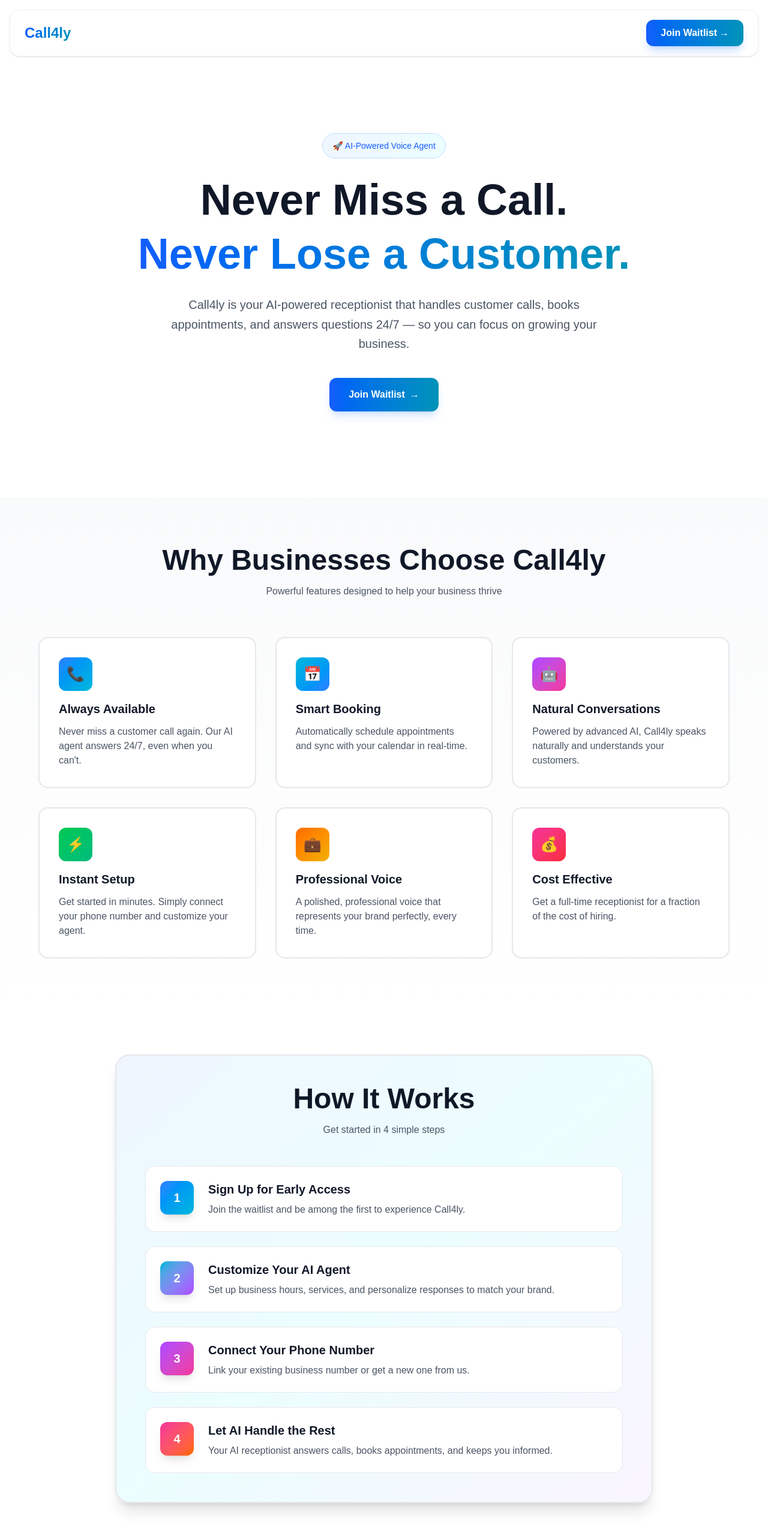
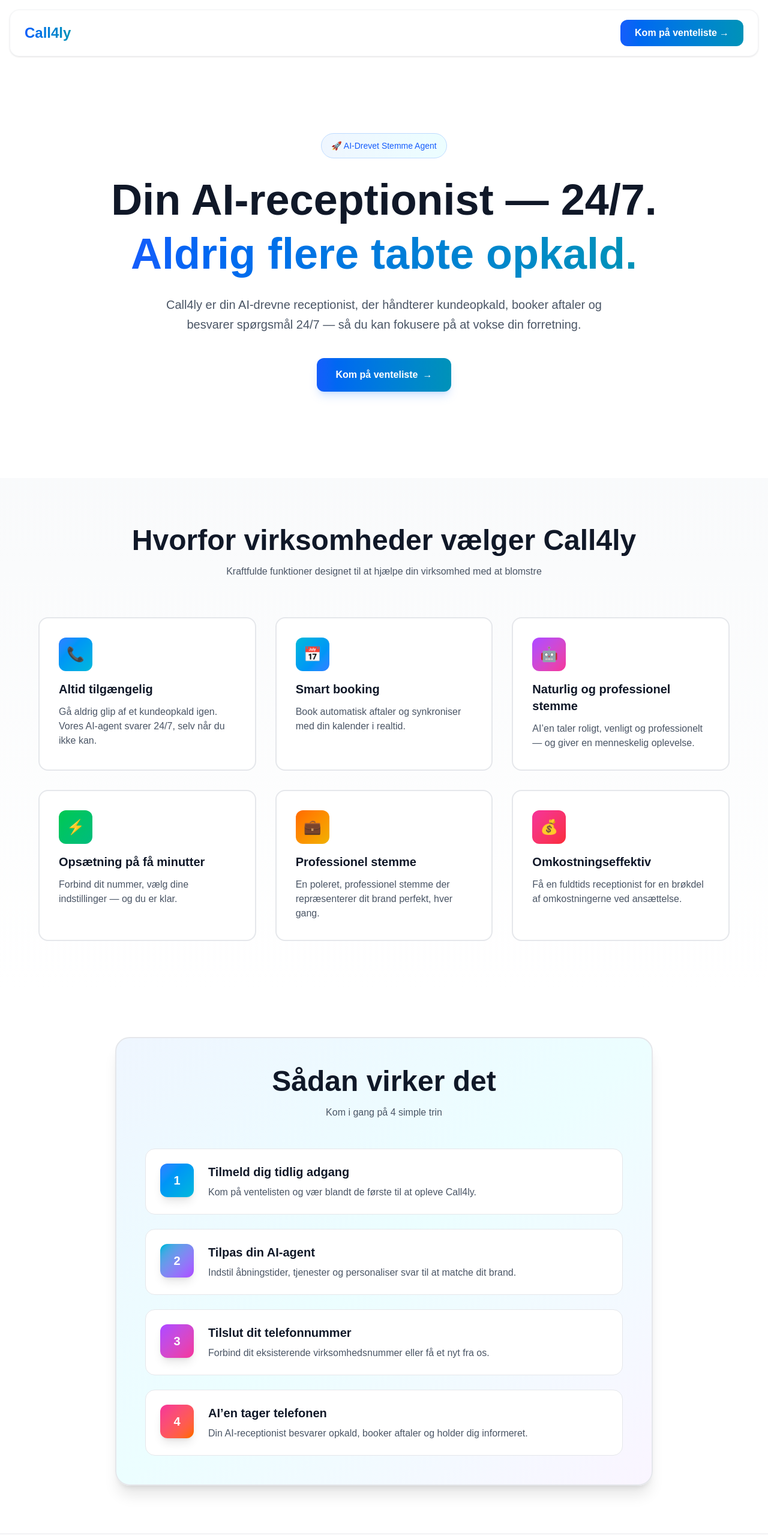
Before and after one commit to moha3052/call4ly-landing, a Next.js app: page / in a window 1280 px wide. Shown: the top 2566 px of the page at 60% size. Built offline with nearby package versions, Linux system fonts and the light colour scheme.

Commit message:
Mangler små ting ved landing page

```diff
--- a/app/components/navigation/Navbar.tsx
+++ b/app/components/navigation/Navbar.tsx
@@ -1,31 +1,43 @@
 "use client"
 
 import Link from "next/link";
+import Image from "next/image";
 
 export default function Navbar(){
     return (
-        <div className="sticky top-4 z-50 mx-4 mb-4">
-            <div className="max-w-7xl mx-auto rounded-2xl border border-gray-200/50 bg-white/60 backdrop-blur-xl shadow-sm hover:shadow-md transition-all duration-300">
+        <nav className="sticky top-4 z-50 mx-4 mb-4">
+            <div className="max-w-7xl mx-auto rounded-2xl border border-gray-200/50 bg-white/70 backdrop-blur-xl shadow-sm  transition-all duration-300">
+
                 <div className="flex items-center justify-between px-6 py-4">
+
                     {/* Logo */}
-                    <Link href="/">
-                        <div className="flex items-center gap-2 group">
-                            <h2 className="text-2xl font-bold bg-gradient-to-r from-blue-600 to-cyan-600 bg-clip-text text-transparent group-hover:from-blue-700 group-hover:to-cyan-700 transition-all">
-                                Call4ly
-                            </h2>
-                        </div>
+                    <Link href="/" aria-label="Call4ly Forside" className="flex items-center gap-2 cursor-pointer">
+                        {/* Optional real logo */}
+                        {/*
+            <Image
+              src="/logo.png"
+              alt="Call4ly Logo"
+              width={32}
+              height={32}
+            />
+            */}
+                        <h2 className="text-2xl font-bold bg-gradient-to-r from-blue-600 to-cyan-600 bg-clip-text text-transparent transition-all duration-300">
+                            Call4ly
+                        </h2>
                     </Link>
 
-                    {/* Right side - Join Waitlist Button */}
+                    {/* CTA */}
                     <Link
                         href="/waitlist"
-                        className="group bg-gradient-to-r from-blue-600 to-cyan-600 hover:from-blue-700 hover:to-cyan-700 text-white font-semibold py-2.5 px-6 rounded-xl shadow-lg shadow-blue-500/25 hover:shadow-xl hover:shadow-blue-500/30 transition-all transform hover:scale-105"
+                        className="group bg-gradient-to-r from-blue-600 to-cyan-600 hover:from-blue-700 hover:to-cyan-700 text-white font-semibold py-2.5 px-6 rounded-xl  transition-all transform hover:scale-105"
                     >
-                        Join Waitlist
+                        Kom på venteliste
                         <span className="inline-block ml-1 transform group-hover:translate-x-1 transition-transform">→</span>
                     </Link>
+
                 </div>
+
             </div>
-        </div>
-    )
+        </nav>
+    );
 }
--- a/app/page.tsx
+++ b/app/page.tsx
@@ -16,20 +16,20 @@
 
                 <div className="max-w-5xl mx-auto">
                     <div className="inline-block mb-6 px-4 py-2 bg-gradient-to-r from-blue-50 to-cyan-50 border border-blue-200 rounded-full animate-fade-in">
-                        <span className="text-blue-600 text-sm font-medium">🚀 AI-Powered Voice Agent</span>
+                        <span className="text-blue-600 text-sm font-medium">🚀 AI-Drevet Stemme Agent</span>
                     </div>
 
                     <h1 className="text-5xl md:text-7xl font-bold text-gray-900 mb-6 leading-tight animate-slide-up">
-                        Never Miss a Call.
+                        Din AI-receptionist — 24/7.
                         <br />
                         <span className="bg-gradient-to-r from-blue-600 to-cyan-600 bg-clip-text text-transparent">
-                            Never Lose a Customer.
+                            Aldrig flere tabte opkald.
                         </span>
                     </h1>
 
                     <p className="text-gray-600 text-lg md:text-xl max-w-3xl mx-auto mb-10 leading-relaxed animate-slide-up delay-100">
-                        Call4ly is your AI-powered receptionist that handles customer calls, books appointments,
-                        and answers questions 24/7 — so you can focus on growing your business.
+                        Call4ly er din AI-drevne receptionist, der håndterer kundeopkald, booker aftaler
+                        og besvarer spørgsmål 24/7 — så du kan fokusere på at vokse din forretning.
                     </p>
 
                     <div className="flex justify-center items-center mb-16 animate-slide-up delay-200">
@@ -37,7 +37,7 @@
                             href="/waitlist"
                             className="group bg-gradient-to-r from-blue-600 to-cyan-600 hover:from-blue-700 hover:to-cyan-700 text-white font-semibold py-4 px-8 rounded-xl shadow-lg shadow-blue-500/20 transition-all transform hover:scale-105 hover:shadow-xl hover:shadow-blue-500/30"
                         >
-                            Join Waitlist
+                            Kom på venteliste
                             <span className="inline-block ml-2 transform group-hover:translate-x-1 transition-transform">→</span>
                         </Link>
                     </div>
@@ -48,10 +48,10 @@
             <section className="py-20 px-8 bg-gradient-to-b from-gray-50 to-white">
                 <div className="max-w-6xl mx-auto">
                     <h2 className="text-3xl md:text-5xl font-bold text-gray-900 text-center mb-4 animate-fade-in">
-                        Why Businesses Choose Call4ly
+                        Hvorfor virksomheder vælger Call4ly
                     </h2>
                     <p className="text-gray-600 text-center mb-16 max-w-2xl mx-auto animate-fade-in delay-100">
-                        Powerful features designed to help your business thrive
+                        Kraftfulde funktioner designet til at hjælpe din virksomhed med at blomstre
                     </p>
 
                     <div className="grid md:grid-cols-3 gap-8">
@@ -59,9 +59,9 @@
                             <div className="w-14 h-14 bg-gradient-to-br from-blue-500 to-cyan-500 rounded-xl flex items-center justify-center mb-4 transform group-hover:scale-110 group-hover:rotate-3 transition-all duration-150">
                                 <span className="text-2xl">📞</span>
                             </div>
-                            <h3 className="text-xl font-bold text-gray-900 mb-3">Always Available</h3>
+                            <h3 className="text-xl font-bold text-gray-900 mb-3">Altid tilgængelig</h3>
                             <p className="text-gray-600">
-                                Never miss a customer call again. Our AI agent answers 24/7, even when you can't.
+                                Gå aldrig glip af et kundeopkald igen. Vores AI-agent svarer 24/7, selv når du ikke kan.
                             </p>
                         </div>
 
@@ -69,9 +69,9 @@
                             <div className="w-14 h-14 bg-gradient-to-br from-cyan-500 to-blue-500 rounded-xl flex items-center justify-center mb-4 transform group-hover:scale-110 group-hover:rotate-3 transition-all duration-150">
                                 <span className="text-2xl">📅</span>
                             </div>
-                            <h3 className="text-xl font-bold text-gray-900 mb-3">Smart Booking</h3>
+                            <h3 className="text-xl font-bold text-gray-900 mb-3">Smart booking</h3>
                             <p className="text-gray-600">
-                                Automatically schedule appointments and sync with your calendar in real-time.
+                                Book automatisk aftaler og synkroniser med din kalender i realtid.
                             </p>
                         </div>
 
@@ -79,9 +79,9 @@
                             <div className="w-14 h-14 bg-gradient-to-br from-purple-500 to-pink-500 rounded-xl flex items-center justify-center mb-4 transform group-hover:scale-110 group-hover:rotate-3 transition-all duration-150">
                                 <span className="text-2xl">🤖</span>
                             </div>
-                            <h3 className="text-xl font-bold text-gray-900 mb-3">Natural Conversations</h3>
+                            <h3 className="text-xl font-bold text-gray-900 mb-3">Naturlig og professionel stemme</h3>
                             <p className="text-gray-600">
-                                Powered by advanced AI, Call4ly speaks naturally and understands your customers.
+                                AI’en taler roligt, venligt og professionelt — og giver en menneskelig oplevelse.
                             </p>
                         </div>
 
@@ -89,9 +89,9 @@
                             <div className="w-14 h-14 bg-gradient-to-br from-green-500 to-emerald-500 rounded-xl flex items-center justify-center mb-4 transform group-hover:scale-110 group-hover:rotate-3 transition-all duration-150">
                                 <span className="text-2xl">⚡</span>
                             </div>
-                            <h3 className="text-xl font-bold text-gray-900 mb-3">Instant Setup</h3>
+                            <h3 className="text-xl font-bold text-gray-900 mb-3">Opsætning på få minutter</h3>
                             <p className="text-gray-600">
-                                Get started in minutes. Simply connect your phone number and customize your agent.
+                                Forbind dit nummer, vælg dine indstillinger — og du er klar.
                             </p>
                         </div>
 
@@ -99,9 +99,9 @@
                             <div className="w-14 h-14 bg-gradient-to-br from-orange-500 to-yellow-500 rounded-xl flex items-center justify-center mb-4 transform group-hover:scale-110 group-hover:rotate-3 transition-all duration-150">
                                 <span className="text-2xl">💼</span>
                             </div>
-                            <h3 className="text-xl font-bold text-gray-900 mb-3">Professional Voice</h3>
+                            <h3 className="text-xl font-bold text-gray-900 mb-3">Professionel stemme</h3>
                             <p className="text-gray-600">
-                                A polished, professional voice that represents your brand perfectly, every time.
+                                En poleret, professionel stemme der repræsenterer dit brand perfekt, hver gang.
                             </p>
                         </div>
 
@@ -109,9 +109,9 @@
                             <div className="w-14 h-14 bg-gradient-to-br from-pink-500 to-red-500 rounded-xl flex items-center justify-center mb-4 transform group-hover:scale-110 group-hover:rotate-3 transition-all duration-150">
                                 <span className="text-2xl">💰</span>
                             </div>
-                            <h3 className="text-xl font-bold text-gray-900 mb-3">Cost Effective</h3>
+                            <h3 className="text-xl font-bold text-gray-900 mb-3">Omkostningseffektiv</h3>
                             <p className="text-gray-600">
-                                Get a full-time receptionist for a fraction of the cost of hiring.
+                                Få en fuldtids receptionist for en brøkdel af omkostningerne ved ansættelse.
                             </p>
                         </div>
                     </div>
@@ -123,10 +123,10 @@
                 <div className="max-w-4xl mx-auto">
                     <div className="bg-gradient-to-br from-blue-50 via-cyan-50 to-purple-50 border-2 border-gray-200 rounded-3xl p-10 md:p-12 shadow-xl">
                         <h2 className="text-3xl md:text-5xl font-bold text-gray-900 text-center mb-4">
-                            How It Works
+                            Sådan virker det
                         </h2>
                         <p className="text-gray-600 text-center mb-12 max-w-2xl mx-auto">
-                            Get started in 4 simple steps
+                            Kom i gang på 4 simple trin
                         </p>
 
                         <div className="space-y-6">
@@ -135,8 +135,8 @@
                                     1
                                 </div>
                                 <div>
-                                    <h3 className="text-xl font-bold text-gray-900 mb-2">Sign Up for Early Access</h3>
-                                    <p className="text-gray-600">Join the waitlist and be among the first to experience Call4ly.</p>
+                                    <h3 className="text-xl font-bold text-gray-900 mb-2">Tilmeld dig tidlig adgang</h3>
+                                    <p className="text-gray-600">Kom på ventelisten og vær blandt de første til at opleve Call4ly.</p>
                                 </div>
                             </div>
 
@@ -145,8 +145,8 @@
                                     2
                                 </div>
                                 <div>
-                                    <h3 className="text-xl font-bold text-gray-900 mb-2">Customize Your AI Agent</h3>
-                                    <p className="text-gray-600">Set up business hours, services, and personalize responses to match your brand.</p>
+                                    <h3 className="text-xl font-bold text-gray-900 mb-2">Tilpas din AI-agent</h3>
+                                    <p className="text-gray-600">Indstil åbningstider, tjenester og personaliser svar til at matche dit brand.</p>
                                 </div>
                             </div>
 
@@ -155,8 +155,8 @@
                                     3
                                 </div>
                                 <div>
-                                    <h3 className="text-xl font-bold text-gray-900 mb-2">Connect Your Phone Number</h3>
-                                    <p className="text-gray-600">Link your existing business number or get a new one from us.</p>
+                                    <h3 className="text-xl font-bold text-gray-900 mb-2">Tilslut dit telefonnummer</h3>
+                                    <p className="text-gray-600">Forbind dit eksisterende virksomhedsnummer eller få et nyt fra os.</p>
                                 </div>
                             </div>
 
@@ -165,8 +165,8 @@
                                     4
                                 </div>
                                 <div>
-                                    <h3 className="text-xl font-bold text-gray-900 mb-2">Let AI Handle the Rest</h3>
-                                    <p className="text-gray-600">Your AI receptionist answers calls, books appointments, and keeps you informed.</p>
+                                    <h3 className="text-xl font-bold text-gray-900 mb-2">AI’en tager telefonen</h3>
+                                    <p className="text-gray-600">Din AI-receptionist besvarer opkald, booker aftaler og holder dig informeret.</p>
                                 </div>
                             </div>
                         </div>
@@ -183,7 +183,7 @@
                                 Call4ly
                             </h3>
                             <p className="text-gray-600 text-sm">
-                                © 2025 Call4ly. All rights reserved.
+                                © 2025 Call4ly. Alle rettigheder forbeholdes.
                             </p>
                         </div>
                         <div className="flex gap-6">
--- a/app/waitlist/page.tsx
+++ b/app/waitlist/page.tsx
@@ -17,30 +17,41 @@
         e.preventDefault();
         setLoading(true);
 
-        // Insert into Supabase
-        const { error } = await supabase.from("waitlist").insert([form]);
-        if (error) {
-            console.error("❌ Databasefejl:", error);
-            alert("Der skete en fejl. Prøv igen senere.");
-            setLoading(false);
+        try {
+            // Kør database og email parallelt
+            const [dbRes, emailRes] = await Promise.all([
+                supabase.from("waitlist").insert([form]),
+                fetch("/api/sendWaitlistEmail", {
+                    method: "POST",
+                    headers: { "Content-Type": "application/json" },
+                    body: JSON.stringify({ name: form.name, email: form.email }),
+                }),
+            ]);
+
+            if (dbRes.error) {
+                console.error("Databasefejl:", dbRes.error);
+                alert("Der skete en fejl med databasen.");
                 return;
             }
 
-        // Send email via Resend
-        const emailRes = await fetch("/api/sendWaitlistEmail", {
-            method: "POST",
-            headers: { "Content-Type": "application/json" },
-            body: JSON.stringify({ name: form.name, email: form.email }),
-        });
-
+            if (!emailRes.ok) {
+                console.error("Email endpoint fejlede.");
+            } else {
                 const emailData = await emailRes.json();
                 if (!emailData.success) {
-            console.error("❌ Emailfejl:", emailData.error);
+                    console.error("Emailfejl:", emailData.error);
+                }
             }
 
             setSubmitted(true);
+        } catch (err) {
+            console.error("Uventet fejl:", err);
+            alert("Der skete en fejl. Prøv igen senere.");
+        } finally {
             setLoading(false);
+        }
     };
+
 
 
     if (submitted) {
@@ -105,15 +116,15 @@
                 {/* Header */}
                 <div className="text-center mb-8">
                     <div className="inline-block mb-6 px-4 py-2 bg-gradient-to-r from-blue-100 to-cyan-100 border border-blue-300 rounded-full">
-                        <span className="text-blue-700 text-sm font-medium">Limited Early Access Spots</span>
+                        <span className="text-blue-700 text-sm font-medium">Begrænsede pladser til tidlig adgang</span>
                     </div>
 
                     <h1 className="text-4xl md:text-5xl font-bold text-gray-900 mb-4">
-                        Join the Waitlist
+                        Kom på ventelisten
                     </h1>
                     <p className="text-gray-600 text-lg max-w-xl mx-auto">
-                        Be among the first to experience the future of customer service.
-                        Get early access to Call4ly's AI-powered receptionist.
+                        Vær blandt de første til at opleve fremtidens kundeservice.
+                        Få tidlig adgang til Call4lys AI-drevne receptionist.
                     </p>
                 </div>
 
@@ -124,7 +135,7 @@
                 >
                     <div>
                         <label htmlFor="name" className="block text-sm font-medium text-gray-700 mb-2">
-                            Name *
+                            Navn *
                         </label>
                         <input
                             type="text"
@@ -140,7 +151,7 @@
 
                     <div>
                         <label htmlFor="email" className="block text-sm font-medium text-gray-700 mb-2">
-                            Email Address *
+                            Email adresse *
                         </label>
                         <input
                             type="email"
@@ -156,11 +167,13 @@
 
                     <div>
                         <label htmlFor="phone" className="block text-sm font-medium text-gray-700 mb-2">
-                            Phone Number *
+                            Telefonnummer *
                         </label>
                         <input
                             type="tel"
                             id="phone"
+                            pattern="[0-9+ ]{6,20}"
+                            inputMode="tel"
                             name="phone"
                             placeholder="+45 55 12 34 56"
                             value={form.phone}
@@ -172,7 +185,7 @@
 
                     <div>
                         <label htmlFor="company" className="block text-sm font-medium text-gray-700 mb-2">
-                            Company Name <span className="text-gray-500">(Optional)</span>
+                            Virksomhedsnavn <span className="text-gray-500">(Valgfrit)</span>
                         </label>
                         <input
                             type="text"
@@ -196,18 +209,18 @@
                                     <circle className="opacity-25" cx="12" cy="12" r="10" stroke="currentColor" strokeWidth="4"></circle>
                                     <path className="opacity-75" fill="currentColor" d="M4 12a8 8 0 018-8V0C5.373 0 0 5.373 0 12h4zm2 5.291A7.962 7.962 0 014 12H0c0 3.042 1.135 5.824 3 7.938l3-2.647z"></path>
                                 </svg>
-                                Joining...
+                                Tilmelder...
                             </span>
                         ) : (
                             <span>
-                                Join the Waitlist
+                                Kom på ventelisten
                                 <span className="inline-block ml-2 transform group-hover:translate-x-1 transition-transform">→</span>
                             </span>
                         )}
                     </button>
 
                     <p className="text-gray-500 text-sm text-center">
-                        By joining, you agree to receive updates about Call4ly.
+                        Ved tilmelding accepterer du at modtage opdateringer om Call4ly.
                     </p>
                 </form>
             </div>
```
Also changed, not shown: app/api/sendWaitlistEmail/route.ts (+7 -7 lines), app/layout.tsx (+21 -3 lines), 1 other file (tests, documents, lock files or other folders). Lines whose indentation alone changed are shown as unchanged.
